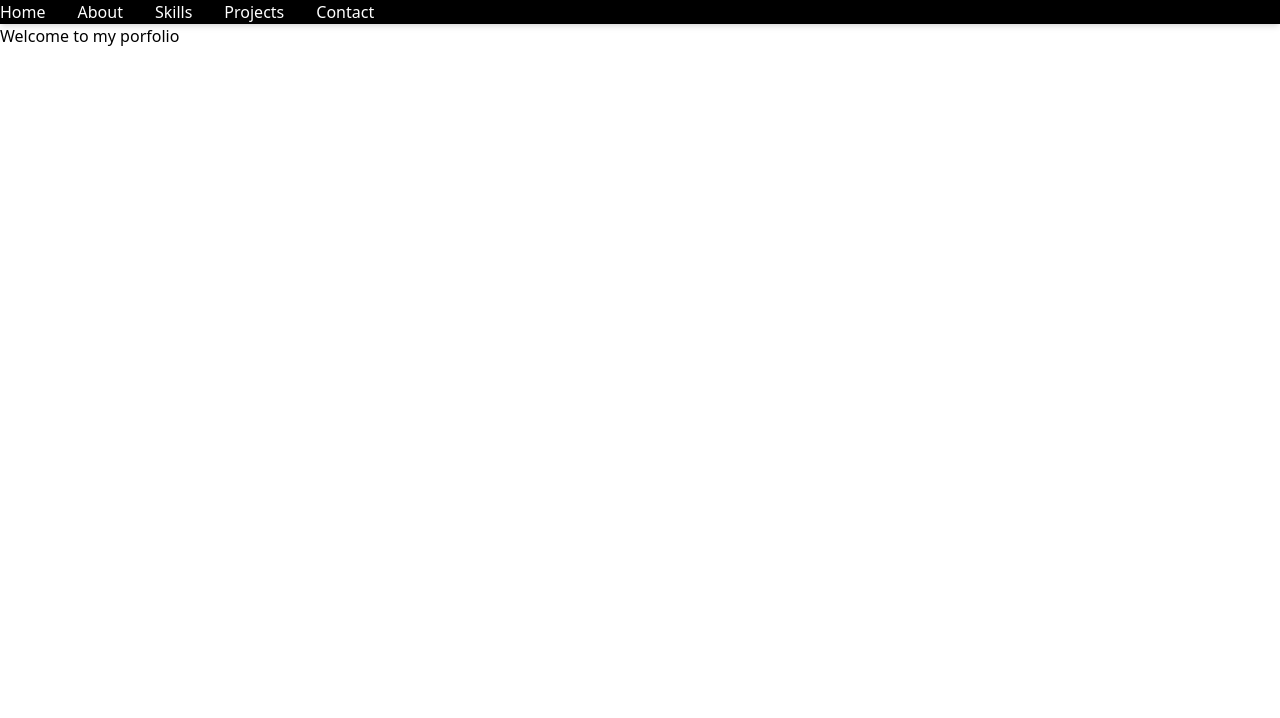
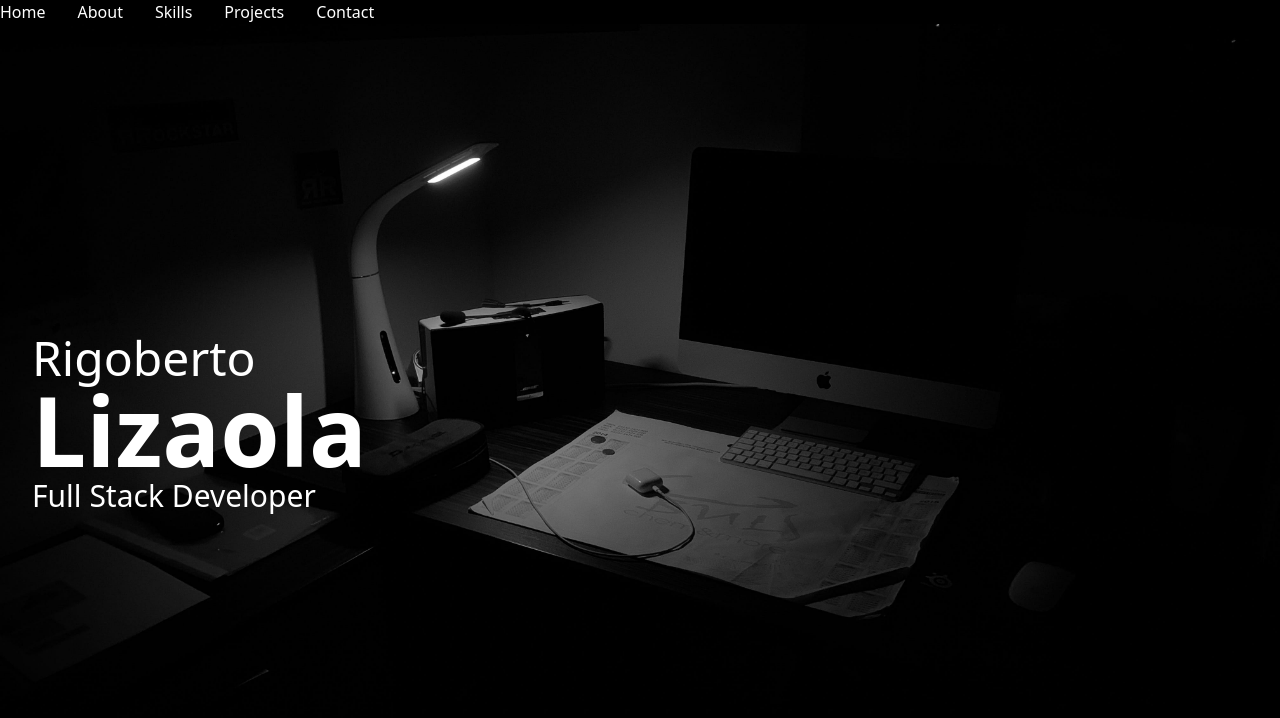
Before and after one commit to Rigo19/my-portfolio, a Next.js app: page / in a window 1280 px wide. Shown: the top 718 px of the page. Built offline with nearby package versions, Linux system fonts and the light colour scheme.

Commit message:
Developed the Home Page

```diff
--- a/src/pages/index.tsx
+++ b/src/pages/index.tsx
@@ -2,9 +2,26 @@ import Navbar from "../components/Navbar"
 
 export default function Home() {
   return (
-    <div>
+
+    <div
+      className="min-h-screen bg-no-repeat bg-cover bg-center"
+      style={{ backgroundImage: "url('/homePage.jpg')" }}
+    >
+
       <Navbar />
-      <h1>Welcome to my porfolio</h1>
+
+      <div className="flex flex-col items-start justify-center h-screen pl-8">
+        <h1 className="text-5xl font-normal text-white">
+          Rigoberto
+        </h1>
+        <h1 className="text-8xl font-bold text-white">
+          Lizaola
+        </h1>
+        <h1 className="text-3xl font-thin text-white">
+          Full Stack Developer
+        </h1>
+
+      </div>
     </div>
   )
 }
```
Also changed, not shown: public/homePage.jpg (added), public/home_page.jpeg (added).
